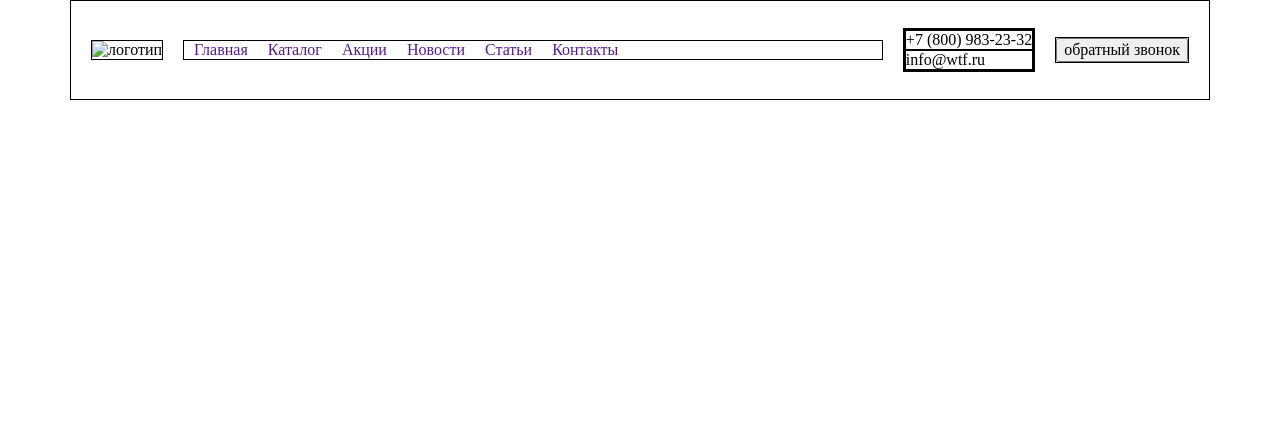
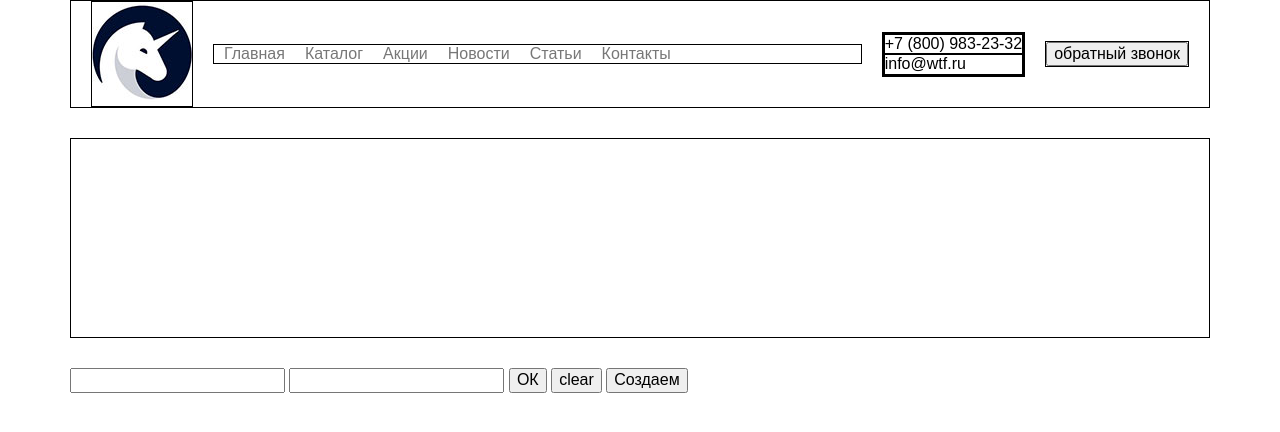
Before and after one commit to Mikhail-007/stom-one, a plain HTML site: page index.html in a window 1280 px wide. Drawn offline with Linux system fonts and the light colour scheme.

Commit message:
last mod

```diff
--- a/index.html
+++ b/index.html
@@ -36,5 +36,14 @@
             </div>
         </div>
     </header>
+    <main class="main_c">
+        <div class="output"></div>
+        <input class="input-1"></input>
+        <input class="input-2"></input>
+        <button name="start" onClick="my()">ОК</button>
+        <button name="start" onClick="clearDiv()">clear</button>
+        <button  onClick="createD()">Создаем</button>
+    </main>
 </body>
+<script src="src/assets/scripts/script.js"></script>
 </html>
--- /dev/null
+++ b/src/assets/scripts/script.js
@@ -0,0 +1,29 @@
+
+
+
+
+function my () {
+let inPut1 = +document.querySelector(".input-1").value;
+let inPut2 = +document.querySelector(".input-2").value;
+let result = inPut1 + inPut2;
+document.querySelector(".output").innerHTML = result;
+}
+
+function clearDiv()
+{
+    document.querySelector(".output").innerHTML = "";
+}
+
+function createD() {
+    let newD = document.createElement("div");
+    newD.classList.add("item");
+    newD.innerHTML = "новый div"
+    document.querySelector(".main_c").appendChild(newD)
+
+}
+
+function remove(el) {
+    var element = el;
+    element.remove();
+  }
+document.querySelector(".item").onclick(remove(this));
--- a/src/assets/styles/style.css
+++ b/src/assets/styles/style.css
@@ -1,7 +1,23 @@
+a:link {
+	color: #777;
+}
+a:link {
+	color: #777;
+}
+
+
+:root {
+	--link-color: #777;
+	--active-link-color: #685454;
+	--hover-link-color: #685454;
+	--visited-color: #777;
+}
+
 body {
     margin: 0;
     padding: 0;
     font-size: 16px;
+    font-family: Arial, Helvetica, sans-serif;
 }
 
 div {
@@ -13,7 +29,7 @@ div {
     flex-direction: row;
     justify-content: space-between;
     align-items: center;
-    height: 100px;
+
     gap: 20px;
     margin: 0 auto;
     padding: 0 20px;
@@ -42,6 +58,25 @@ div {
 .h-menu__link {
     padding: 0 10px;
     text-decoration: none;
+    color: var(--link-color);
+}
 
+.h-menu__link:hover {
+    color: var(--hover-link-color);
+    text-decoration: underline;
+}
 
+main {
+    margin: 0 auto;
+    padding: 30px;
+    max-width: 1140px;
 }
+.output {
+    padding: 30px;
+    height: 200px;
+    margin-bottom: 30px;
+}
+
+.test {
+    height: 100px;
+}
```
Also changed, not shown: src/assets/images/logo.jpg (added).
